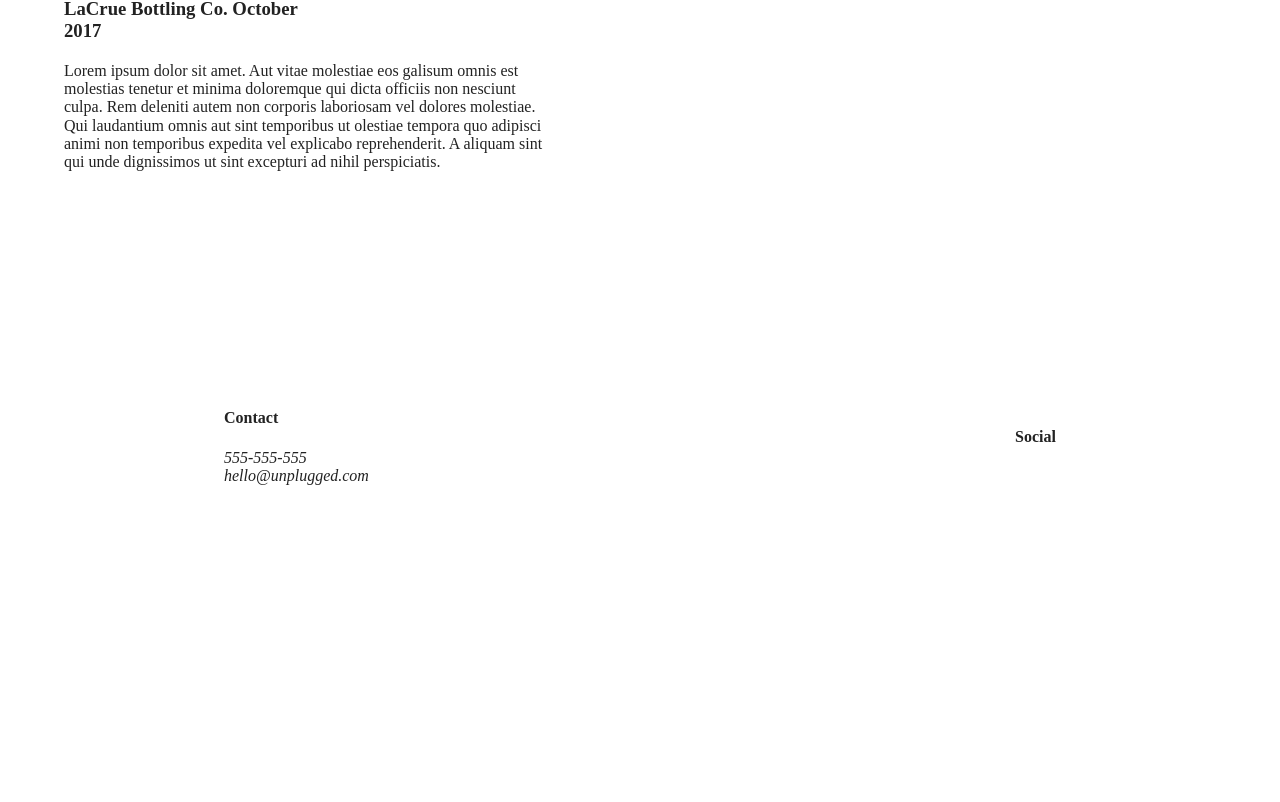
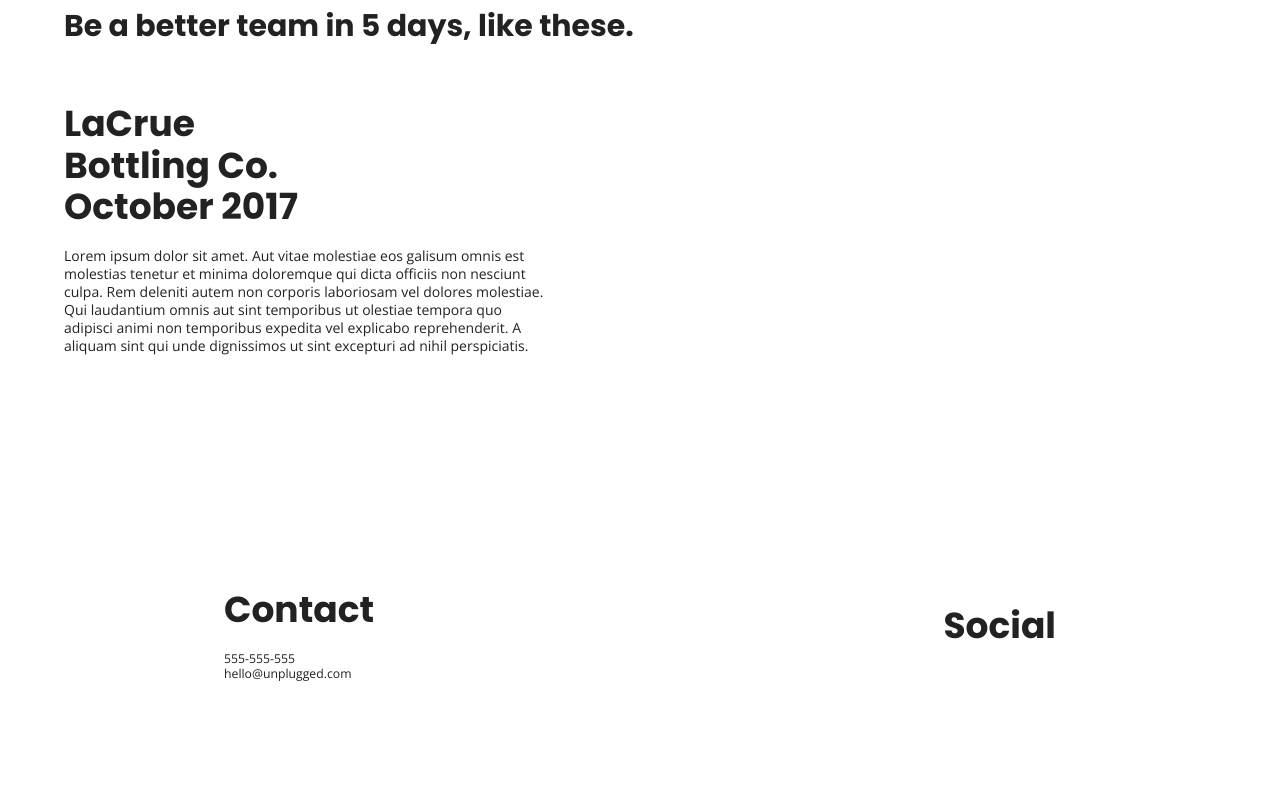
Before and after one commit to Ziggy0519/unplugged-retreat, a website built with Parcel: page index.html in a window 1280 px wide. Shown: the part 1402-2204 px from the top of the page. Before the commit the page ends 2008 px from the top, so only its background shows below. Built offline with nearby package versions, Linux system fonts and the light colour scheme.

Commit message:
Added CSS fonts and sizes

```diff
--- a/css/main.css
+++ b/css/main.css
@@ -90,6 +90,54 @@ textarea {
   width: 90%;
   margin: 50px 0;
 }
+
+/* -------------------- General Styles-------------------- */
+html {
+  font-size: 16px;
+}
+body {
+  font-family: 'Open Sans', sans-serif;
+  font-size: 1em;
+  text-align: left;
+}
+ul,
+ol {
+  list-style-type: none;
+}
+a {
+  color: #e2e3ed;
+  text-decoration: none;
+}
+h2 {
+  font-family: 'Poppins', sans-serif;
+  font-size: 1.875em;
+}
+h3,
+h4 {
+  font-family: 'Poppins', sans-serif;
+  font-size: 2.25em;
+  margin: 20px 0;
+}
+p {
+  font-size: 0.875em;
+  line-height: 1.285;
+}
+img {
+
+}
+figure {
+
+}
+address {
+  font-size: 00.875em;
+  font-style: normal;
+}
+.content-wrapper {
+  width: 90%;
+  margin: 50px 0;
+}
+
+
 /* -------------------- Base Header - Footer Styles -------------------- */
 header,
 footer {
--- a/index.html
+++ b/index.html
@@ -20,6 +20,9 @@
   <link rel="stylesheet" href="css/main.css">
 
   <meta name="theme-color" content="#fafafa">
+
+ <!-- Google Fonts -->
+  <link href="https://fonts.googleapis.com/css?family=Open+Sans:400,700|Poppins:500,700" rel="stylesheet">
 </head>
 
 <body>
```
